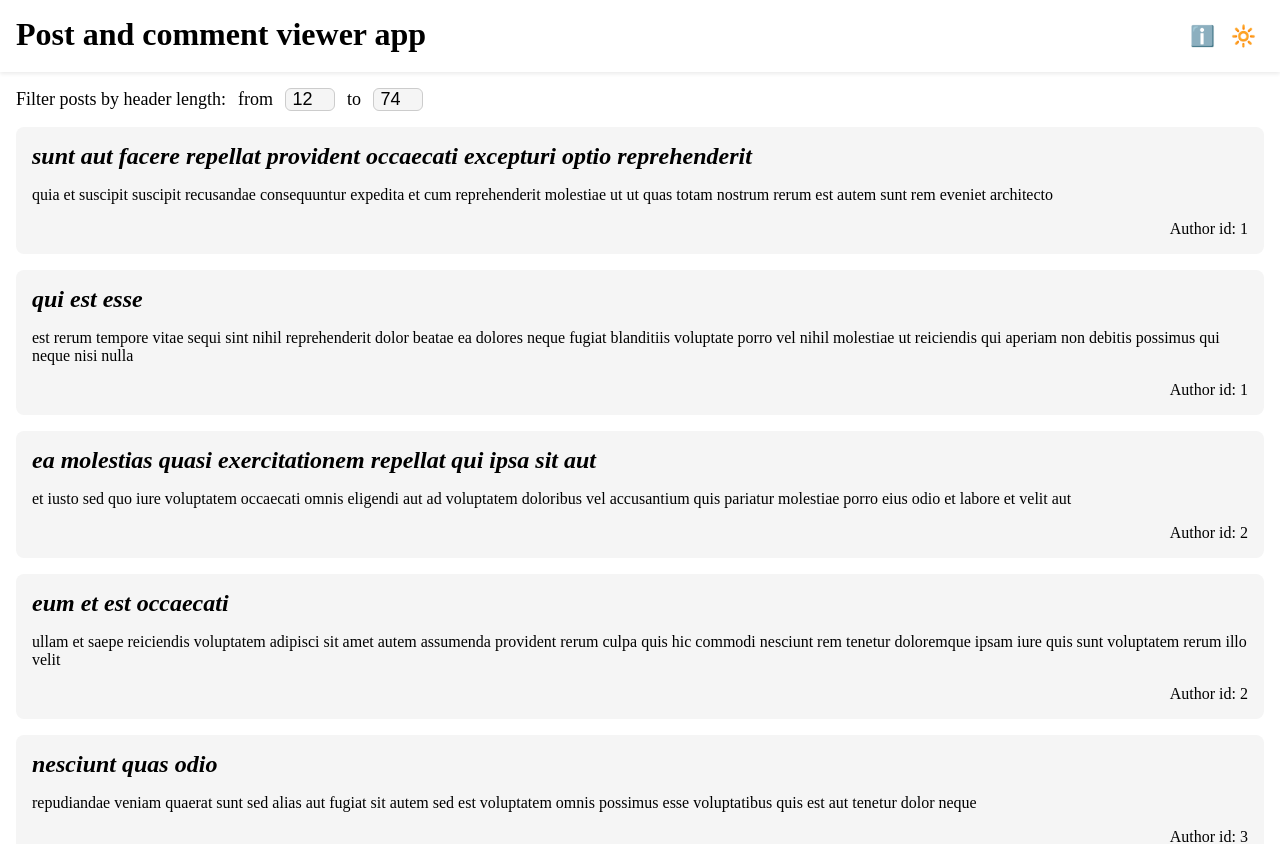
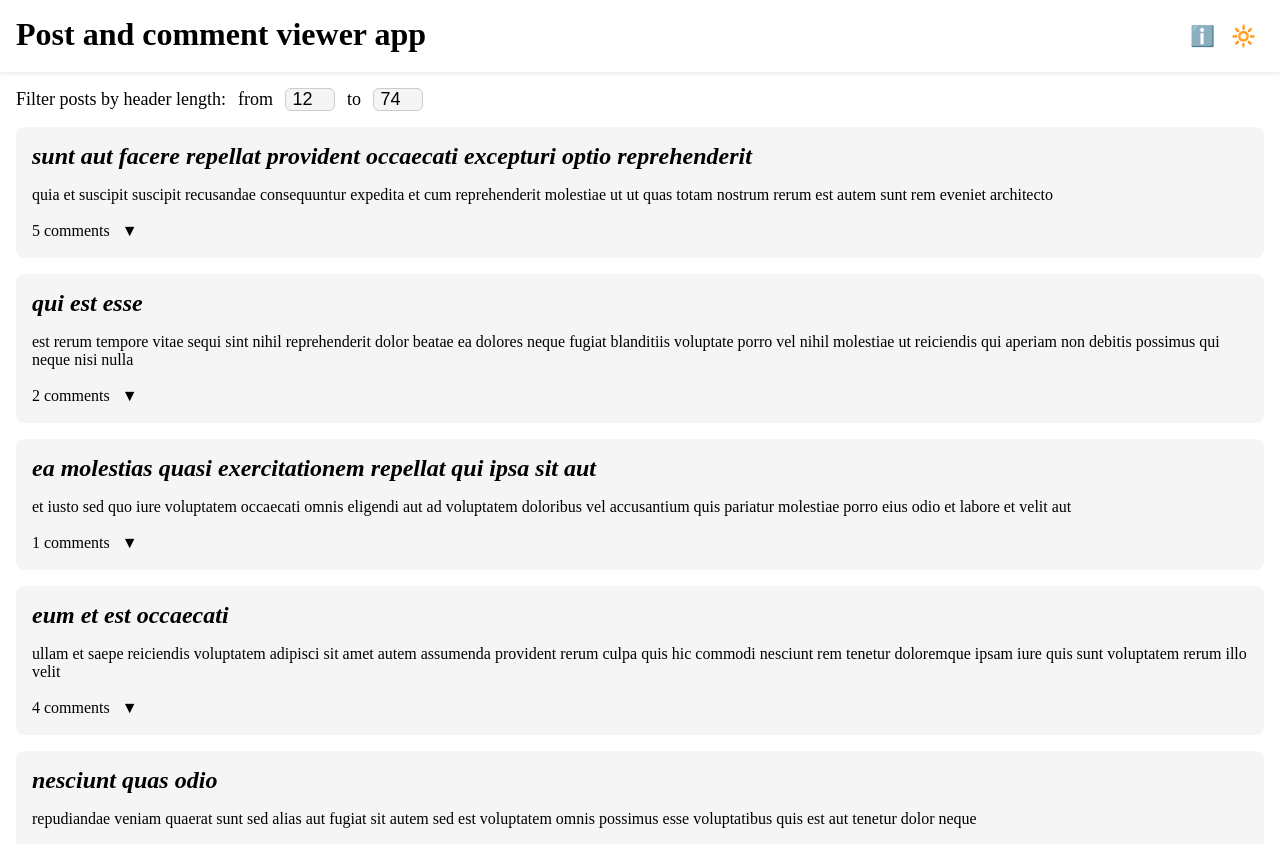
Before and after one commit to Viktoria-Orl/postViewer, a React (Vite) app: page /posts in a window 1280 px wide. Shown: the top 844 px of the page. Built offline with nearby package versions, Linux system fonts and the light colour scheme.

Commit message:
feat(CommentList): add expandable CommentList in PostCard with useState/useCallback

```diff
--- a/src/entities/post/ui/PostCard.module.css
+++ b/src/entities/post/ui/PostCard.module.css
@@ -4,7 +4,7 @@
   border-radius: 8px;
 }
 
-.postCard > * {
+.postCard > *:not(:last-child) {
   margin-bottom: 16px;
 }
 
@@ -12,9 +12,10 @@
   font-style: italic;
 }
 
-.postCardAuthorId {
-  text-align: right;
-  margin-bottom: 0;
+.postCardFooter {
+  display: flex;
+  align-items: center;
+  gap: 10px;
 }
 
 .light {
@@ -26,3 +27,8 @@
   background-color: #444;
   color: #fff;
 }
+
+.toggleButton {
+  font-size: 16px;
+  padding: 0;
+}
--- a/src/entities/post/ui/PostCard.tsx
+++ b/src/entities/post/ui/PostCard.tsx
@@ -1,20 +1,43 @@
-import type { FC } from "react";
-import type { Post } from "../model/types";
+import { useCallback, useState, type FC } from "react";
+import type { Comment, Post } from "../model/types";
 import { useTheme } from "../../../shared/lib/theme/useTheme";
 import styles from "./PostCard.module.css";
+import { CommentList } from "../../../widgets/CommentList/ui/CommentList";
+import { Button } from "../../../shared/ui/Button/Button";
 
 type PostCardProps = {
   post: Post;
+  comments: Comment[];
 };
 
-export const PostCard: FC<PostCardProps> = ({ post }) => {
+export const PostCard: FC<PostCardProps> = ({ post, comments }) => {
   const { theme } = useTheme();
+  const [isCommentOpen, setIsCommentOpen] = useState(false);
+
+  const toggleComments = useCallback(() => {
+    setIsCommentOpen((prev) => !prev);
+  }, []);
+
+  const hasComments: boolean = comments.length > 0;
 
   return (
     <div className={`${styles.postCard} ${styles[theme]}`}>
       <h2 className={styles.postCardTitle}>{post.title}</h2>
       <p>{post.body}</p>
-      <p className={styles.postCardAuthorId}>Author id: {post.userId}</p>
+
+      <div className={styles.postCardFooter}>
+        <span>{hasComments ? comments.length : "No"} comments</span>
+        {hasComments && (
+          <Button onClick={toggleComments} className={styles.toggleButton}>
+            {isCommentOpen ? "▲" : "▼"}
+          </Button>
+        )}
+      </div>
+      {isCommentOpen && (
+        <div className={styles.postCardComments}>
+          <CommentList comments={comments} />
+        </div>
+      )}
     </div>
   );
 };
--- /dev/null
+++ b/src/shared/mocks/comments.ts
@@ -0,0 +1,109 @@
+import type { Comment } from "../../entities/post/model/types";
+
+export const mockComments: Comment[] = [
+  {
+    postId: 1,
+    id: 1,
+    name: "id labore ex et quam laborum",
+    email: "Eliseo@gardner.biz",
+    body: "laudantium enim quasi est quidem magnam voluptate ipsam eos\ntempora quo necessitatibus\ndolor quam autem quasi\nreiciendis et nam sapiente accusantium",
+  },
+  {
+    postId: 1,
+    id: 2,
+    name: "quo vero reiciendis velit similique earum",
+    email: "Jayne_Kuhic@sydney.com",
+    body: "est natus enim nihil est dolore omnis voluptatem numquam\net omnis occaecati quod ullam at\nvoluptatem error expedita pariatur\nnihil sint nostrum voluptatem reiciendis et",
+  },
+  {
+    postId: 1,
+    id: 3,
+    name: "odio adipisci rerum aut animi",
+    email: "Nikita@garfield.biz",
+    body: "quia molestiae reprehenderit quasi aspernatur\naut expedita occaecati aliquam eveniet laudantium\nomnis quibusdam delectus saepe quia accusamus maiores nam est\ncum et ducimus et vero voluptates excepturi deleniti ratione",
+  },
+  {
+    postId: 1,
+    id: 4,
+    name: "alias odio sit",
+    email: "Lew@alysha.tv",
+    body: "non et atque\noccaecati deserunt quas accusantium unde odit nobis qui voluptatem\nquia voluptas consequuntur itaque dolor\net qui rerum deleniti ut occaecati",
+  },
+  {
+    postId: 1,
+    id: 5,
+    name: "vero eaque aliquid doloribus et culpa",
+    email: "Hayden@althea.biz",
+    body: "harum non quasi et ratione\ntempore iure ex voluptates in ratione\nharum architecto fugit inventore cupiditate\nvoluptates magni quo et",
+  },
+  {
+    postId: 2,
+    id: 6,
+    name: "et fugit eligendi deleniti quidem qui sint nihil autem",
+    email: "Presley.Mueller@myrl.com",
+    body: "doloribus at sed quis culpa deserunt consectetur qui praesentium\naccusamus fugiat dicta\nvoluptatem rerum ut voluptate autem\nvoluptatem repellendus aspernatur dolorem in",
+  },
+  {
+    postId: 2,
+    id: 10,
+    name: "eaque et deleniti atque tenetur ut quo ut",
+    email: "Carmen_Keeling@caroline.name",
+    body: "voluptate iusto quis nobis reprehenderit ipsum amet nulla\nquia quas dolores velit et non\naut quia necessitatibus\nnostrum quaerat nulla et accusamus nisi facilis",
+  },
+  {
+    postId: 3,
+    id: 11,
+    name: "fugit labore quia mollitia quas deserunt nostrum sunt",
+    email: "Veronica_Goodwin@timmothy.net",
+    body: "ut dolorum nostrum id quia aut est\nfuga est inventore vel eligendi explicabo quis consectetur\naut occaecati repellat id natus quo est\nut blanditiis quia ut vel ut maiores ea",
+  },
+  {
+    postId: 4,
+    id: 17,
+    name: "eos est animi quis",
+    email: "Preston_Hudson@blaise.tv",
+    body: "consequatur necessitatibus totam sed sit dolorum\nrecusandae quae odio excepturi voluptatum harum voluptas\nquisquam sit ad eveniet delectus\ndoloribus odio qui non labore",
+  },
+  {
+    postId: 4,
+    id: 18,
+    name: "aut et tenetur ducimus illum aut nulla ab",
+    email: "Vincenza_Klocko@albertha.name",
+    body: "veritatis voluptates necessitatibus maiores corrupti\nneque et exercitationem amet sit et\nullam velit sit magnam laborum\nmagni ut molestias",
+  },
+  {
+    postId: 4,
+    id: 19,
+    name: "sed impedit rerum quia et et inventore unde officiis",
+    email: "Madelynn.Gorczany@darion.biz",
+    body: "doloribus est illo sed minima aperiam\nut dignissimos accusantium tempore atque et aut molestiae\nmagni ut accusamus voluptatem quos ut voluptates\nquisquam porro sed architecto ut",
+  },
+  {
+    postId: 4,
+    id: 20,
+    name: "molestias expedita iste aliquid voluptates",
+    email: "Mariana_Orn@preston.org",
+    body: "qui harum consequatur fugiat\net eligendi perferendis at molestiae commodi ducimus\ndoloremque asperiores numquam qui\nut sit dignissimos reprehenderit tempore",
+  },
+  {
+    postId: 6,
+    id: 21,
+    name: "aliquid rerum mollitia qui a consectetur eum sed",
+    email: "Noemie@marques.me",
+    body: "deleniti aut sed molestias explicabo\ncommodi odio ratione nesciunt\nvoluptate doloremque est\nnam autem error delectus",
+  },
+  {
+    postId: 6,
+    id: 22,
+    name: "porro repellendus aut tempore quis hic",
+    email: "Khalil@emile.co.uk",
+    body: "qui ipsa animi nostrum praesentium voluptatibus odit\nqui non impedit cum qui nostrum aliquid fuga explicabo\nvoluptatem fugit earum voluptas exercitationem temporibus dignissimos distinctio\nesse inventore reprehenderit quidem ut incidunt nihil necessitatibus rerum",
+  },
+  {
+    postId: 6,
+    id: 23,
+    name: "quis tempora quidem nihil iste",
+    email: "Sophia@arianna.co.uk",
+    body: "voluptates provident repellendus iusto perspiciatis ex fugiat ut\nut dolor nam aliquid et expedita voluptate\nsunt vitae illo rerum in quos\nvel eligendi enim quae fugiat est",
+  },
+];
--- a/src/shared/ui/Modal/Modal.module.css
+++ b/src/shared/ui/Modal/Modal.module.css
@@ -17,7 +17,7 @@
   border-radius: 8px;
   box-shadow: 0 4px 8px rgba(0, 0, 0, 0.2);
   max-width: max-content;
-  min-height: 30%;
+  min-height: min-content;
 }
 
 .modalHeader {
--- /dev/null
+++ b/src/widgets/CommentList/ui/CommentList.module.css
@@ -0,0 +1,42 @@
+.commentList {
+  display: flex;
+  flex-direction: column;
+  gap: 12px;
+}
+
+.comment {
+  background-color: inherit;
+  font-size: 15px;
+  list-style-type: none;
+  border-radius: 8px;
+  border: 1px solid #9c9a9a;
+}
+
+.commentAuthor {
+  font-size: 16px;
+  font-weight: 600;
+  border-bottom: 1px solid #9c9a9a;
+  padding: 8px;
+}
+
+.commentBody {
+  margin: 0 0 4px;
+  line-height: 1.4;
+  padding: 8px;
+}
+
+.noComments {
+  margin-top: 12px;
+  font-style: italic;
+  color: #888;
+}
+
+.light {
+  background-color: #f5f5f5;
+  color: #000;
+}
+
+.dark {
+  background-color: #444;
+  color: #fff;
+}
--- /dev/null
+++ b/src/widgets/CommentList/ui/CommentList.tsx
@@ -0,0 +1,23 @@
+import type { FC } from "react";
+import type { Comment } from "../../../entities/post/model/types";
+import { useTheme } from "../../../shared/lib/theme/useTheme";
+import styles from "./CommentList.module.css";
+
+type CommentListProps = {
+  comments: Comment[];
+};
+
+export const CommentList: FC<CommentListProps> = ({ comments }) => {
+  const { theme } = useTheme();
+
+  return (
+    <ul className={`${styles.commentList} ${styles[theme]}`}>
+      {comments.map((comment) => (
+        <li key={comment.id} className={styles.comment}>
+          <div className={styles.commentAuthor}>👤 {comment.email}</div>
+          <p className={styles.commentBody}>{comment.body}</p>
+        </li>
+      ))}
+    </ul>
+  );
+};
--- a/src/widgets/LayoutHeader/Header.tsx
+++ b/src/widgets/LayoutHeader/Header.tsx
@@ -23,6 +23,11 @@ const modalContent = (
       MainLayout
     </p>
     <p>✅ Настроена фильтрация постов по длине заголовка</p>
+    <p>
+      ✅ Добавлены комментарии к постам CommentList, которые
+      разворачиваются/сворачиваются из постов PostCard (в PostCard для
+      комментариев использованы useState, useCallback)
+    </p>
   </>
 );
 
@@ -53,7 +58,7 @@ export const Header: FC = () => {
             target="_blank"
             className={styles.link}
           >
-            GitHub проекта
+            🔗 GitHub проекта
           </a>
         </Modal.Footer>
       </Modal>
--- a/src/widgets/PostList/PostList.tsx
+++ b/src/widgets/PostList/PostList.tsx
@@ -7,6 +7,7 @@ import { PostCard } from "../../entities/post/ui/PostCard";
 import { withLoading } from "../../shared/lib/hoc/withLoading";
 import { filterByLength } from "../../features/PostLengthFilter/lib/filterByLength";
 import { PostLengthFilter } from "../../features/PostLengthFilter/ui/PostLengthFilter";
+import { mockComments } from "../../shared/mocks/comments";
 
 export const PostListBase: FC = () => {
   const { theme } = useTheme();
@@ -37,11 +38,16 @@ export const PostListBase: FC = () => {
         onMaxChange={handleMaxChange}
       />
       <div className={`${styles.postList} ${styles[theme]}`}>
-        {filteredPosts.map((post: Post) => (
-          <Fragment key={post.id}>
-            <PostCard post={post} />
-          </Fragment>
-        ))}
+        {filteredPosts.map((post: Post) => {
+          const postComments = mockComments.filter(
+            (comment) => comment.postId === post.id,
+          );
+          return (
+            <Fragment key={post.id}>
+              <PostCard post={post} comments={postComments} />
+            </Fragment>
+          );
+        })}
       </div>
     </>
   );
```
Also changed, not shown: src/entities/post/model/types.ts (+8 -0 lines), 1 other file (tests, documents, lock files or other folders).
